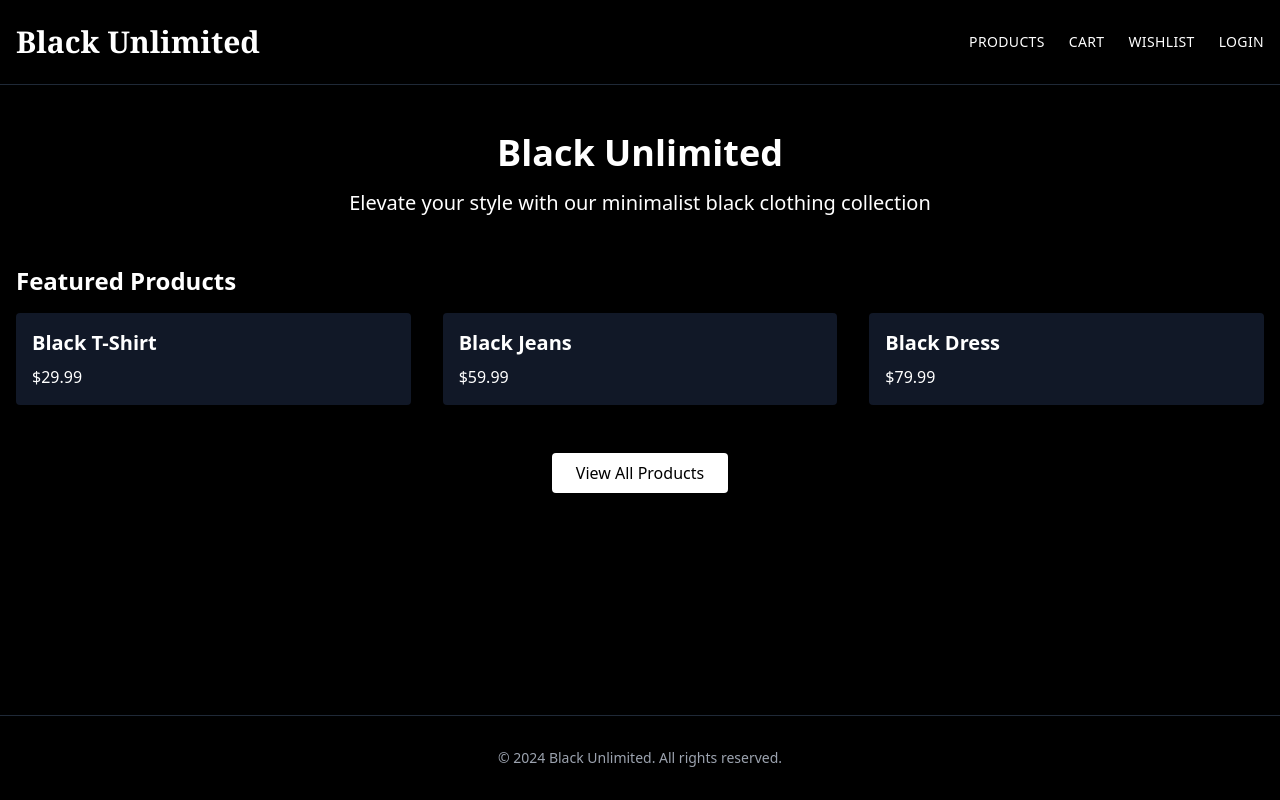
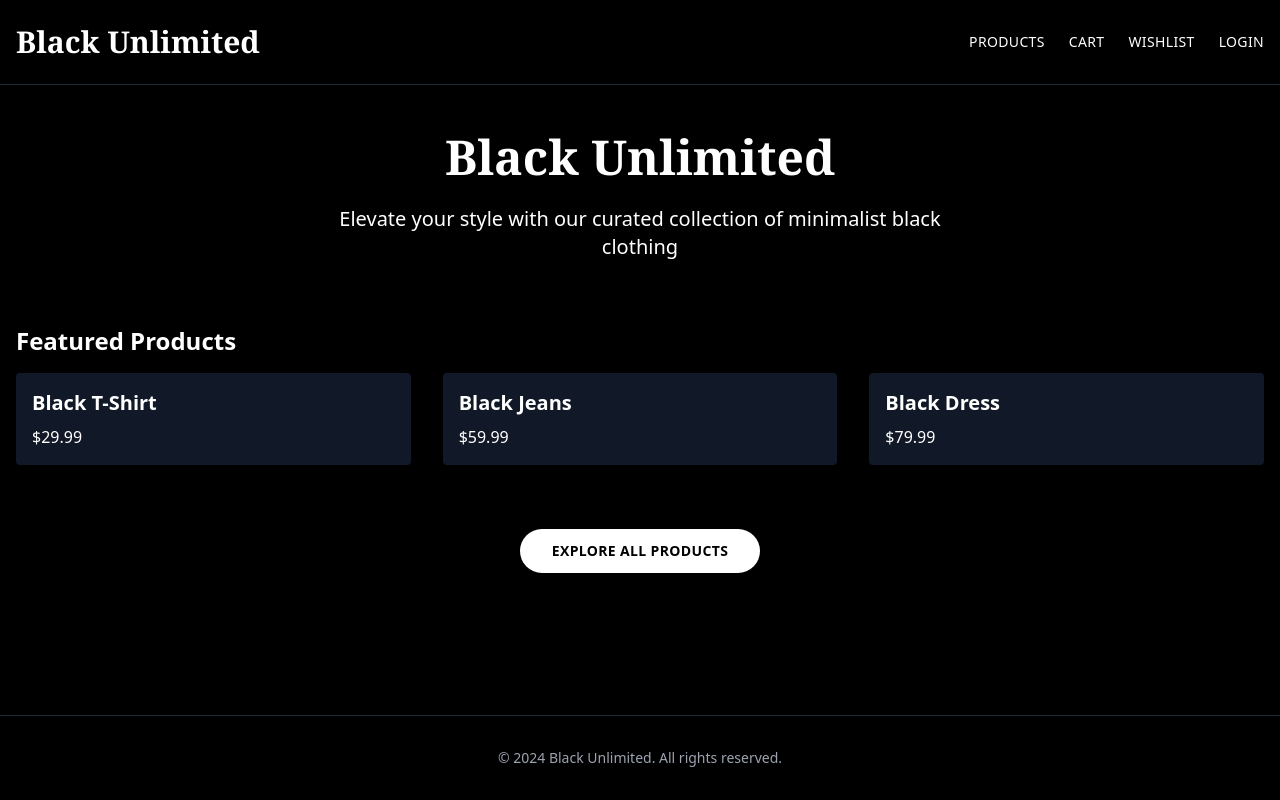
Before and after one commit to rishmi5h/BU-UI, a Next.js app: page / in a window 1280 px wide. Built offline with nearby package versions, Linux system fonts and the light colour scheme; a web font is replaced by a local one.

Commit message:
Update page.tsx

```diff
--- a/app/page.tsx
+++ b/app/page.tsx
@@ -3,15 +3,15 @@ import FeaturedProducts from './components/FeaturedProducts'
 
 export default function Home() {
   return (
-    <div className="space-y-12">
+    <div className="space-y-16">
       <section className="text-center">
-        <h1 className="text-4xl font-bold mb-4">Black Unlimited</h1>
-        <p className="text-xl">Elevate your style with our minimalist black clothing collection</p>
+        <h1 className="font-serif text-5xl font-bold mb-6">Black Unlimited</h1>
+        <p className="text-xl font-light max-w-2xl mx-auto">Elevate your style with our curated collection of minimalist black clothing</p>
       </section>
       <FeaturedProducts />
       <section className="text-center">
-        <Link href="/products" className="inline-block bg-white text-black px-6 py-2 rounded hover:bg-gray-200 transition-colors">
-          View All Products
+        <Link href="/products" className="inline-block bg-white text-black px-8 py-3 rounded-full hover:bg-gray-200 transition-colors text-sm uppercase tracking-wide font-bold">
+          Explore All Products
         </Link>
       </section>
     </div>
```
